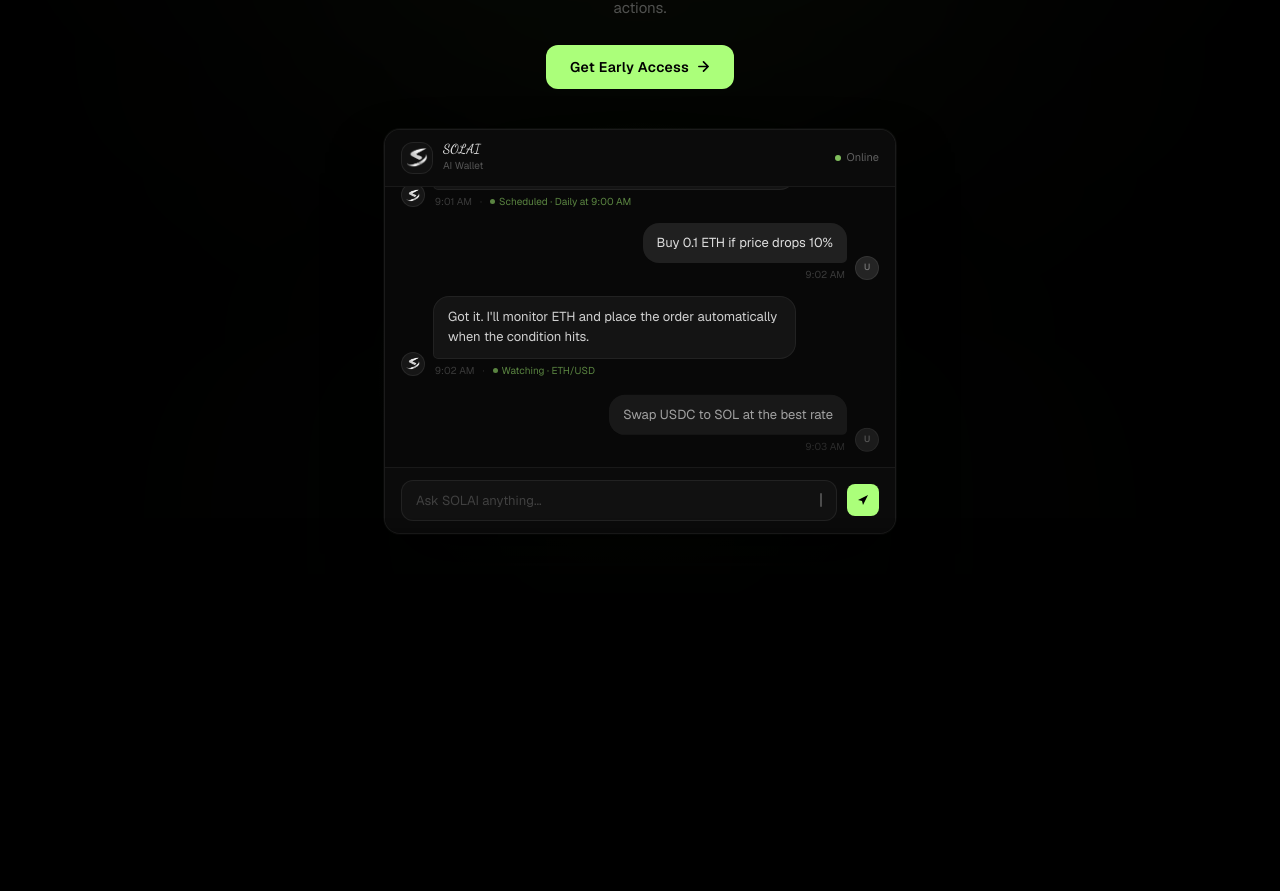
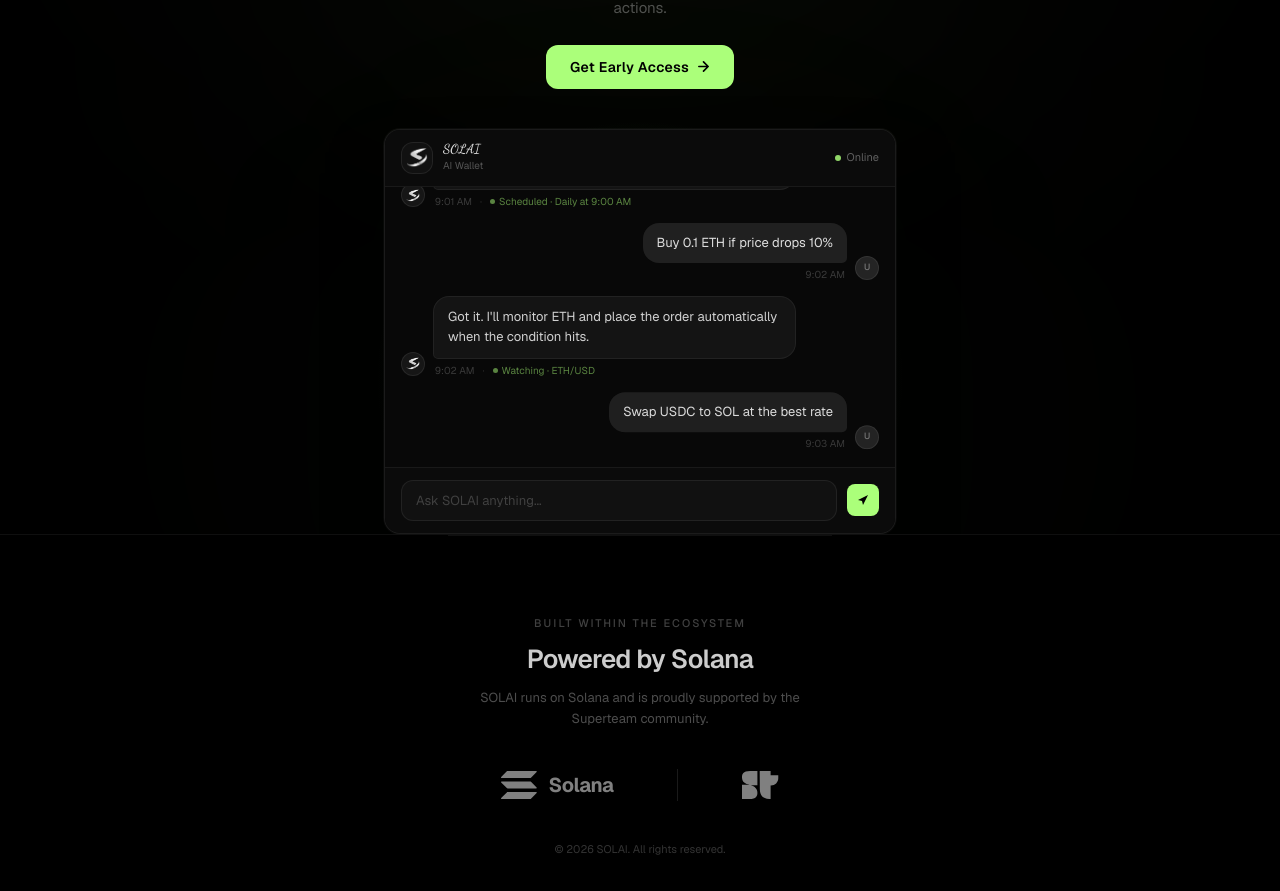
Before and after one commit to gamandeepsingh/solai-mvp, a Next.js app: page / in a window 1280 px wide. Shown: the part 315-1206 px from the top of the page. Before the commit the page ends 945 px from the top, so only its background shows below. Built offline with nearby package versions, Linux system fonts and the light colour scheme.

Commit message:
Add PartnersSection component and integrate it into the Home page

```diff
--- a/app/components/HeroSection.tsx
+++ b/app/components/HeroSection.tsx
@@ -319,12 +319,11 @@
         </div>
 
         {/* Chat */}
-        <div ref={chatRef} className="relative z-10 w-full max-w-lg mx-auto pb-24 px-0">
+        <div ref={chatRef} className="relative z-10 w-full max-w-lg mx-auto pb-0 px-0">
           <ChatDemo />
         </div>
 
-        {/* Bottom fade */}
-        <div className="absolute bottom-0 left-0 right-0 h-28 bg-linear-to-t from-black to-transparent pointer-events-none z-10" />
+
       </section>
     </>
   );
--- /dev/null
+++ b/app/components/PartnersSection.tsx
@@ -0,0 +1,108 @@
+"use client";
+
+import { motion } from "framer-motion";
+
+const fadeUp = {
+  initial: { opacity: 0, y: 16 },
+  whileInView: { opacity: 1, y: 0 },
+  viewport: { once: true, margin: "-60px" } as const,
+  transition: { duration: 0.6, ease: "easeOut" as const },
+};
+
+// ─── Solana Logo (white) ──────────────────────────────────────────────
+function SolanaLogo({ className }: { className?: string }) {
+  return (
+    <svg
+      className={className}
+      viewBox="0 0 397 311"
+      fill="none"
+      xmlns="http://www.w3.org/2000/svg"
+      aria-label="Solana"
+    >
+      <path
+        d="M64.6 237.9c2.4-2.4 5.7-3.8 9.2-3.8h317.4c5.8 0 8.7 7 4.6 11.1l-62.7 62.7c-2.4 2.4-5.7 3.8-9.2 3.8H6.5c-5.8 0-8.7-7-4.6-11.1l62.7-62.7z"
+        fill="white"
+      />
+      <path
+        d="M64.6 3.8C67.1 1.4 70.4 0 73.8 0h317.4c5.8 0 8.7 7 4.6 11.1L333.1 73.8c-2.4 2.4-5.7 3.8-9.2 3.8H6.5c-5.8 0-8.7-7-4.6-11.1L64.6 3.8z"
+        fill="white"
+      />
+      <path
+        d="M333.1 120.1c-2.4-2.4-5.7-3.8-9.2-3.8H6.5c-5.8 0-8.7 7-4.6 11.1l62.7 62.7c2.4 2.4 5.7 3.8 9.2 3.8h317.4c5.8 0 8.7-7 4.6-11.1l-62.7-62.7z"
+        fill="white"
+      />
+    </svg>
+  );
+}
+
+// ─── Superteam Logo (wordmark, white) ────────────────────────────────
+function SuperteamLogo({ className }: { className?: string }) {
+  return (
+    <svg className={className} width="42" height="32" viewBox="0 0 42 32" fill="white" xmlns="http://www.w3.org/2000/svg"><defs><clipPath id="clip0">
+              <polygon points="0 0, 20 0, 20 16, 0 16"></polygon>
+              <polygon points="0 16, 20 16, 20 32, 0 32"></polygon>
+              <polygon points="20 0, 42 0, 42 32, 20 32"></polygon>
+            </clipPath></defs><path  d="M32.6944 4.90892H41.4468V8.28973C41.4468 12.8741 37.742 16.5795 33.1571 16.5795H32.6938L32.6944 4.90892ZM20.2372 0H32.6944V31.9071H31.2127C22.1822 31.9071 20.3765 25.6088 20.3765 20.0055L20.2372 0ZM0 7.22433C0 12.9205 4.07522 15.0043 8.61369 15.6993H0V32H8.28973C16.6252 32 17.5978 28.2952 17.5978 24.7757C17.5978 20.4688 14.6338 17.459 10.0495 16.3007H17.5978V0H9.30807C0.972554 0 0 3.70477 0 7.22433Z" fill="white"></path></svg>
+  );
+}
+
+export default function PartnersSection() {
+  return (
+    <section className="relative bg-black border-t border-white/6 py-20 px-6 overflow-hidden">
+      {/* Subtle top glow */}
+      <div className="absolute top-0 left-1/2 -translate-x-1/2 w-96 h-px bg-white/6" />
+
+      <div className="max-w-2xl mx-auto flex flex-col items-center text-center gap-10">
+
+        {/* Heading */}
+        <motion.div {...fadeUp} className="flex flex-col items-center gap-2">
+          <p className="text-[11px] font-medium tracking-[0.18em] uppercase text-white/25">
+            Built within the ecosystem
+          </p>
+          <h2 className="text-[22px] sm:text-[26px] font-semibold text-white/80 tracking-tight">
+            Powered by Solana
+          </h2>
+          <p className="text-[13px] text-white/30 max-w-xs leading-relaxed">
+            SOLAI runs on Solana and is proudly supported by the Superteam community.
+          </p>
+        </motion.div>
+
+        {/* Logos */}
+        <motion.div
+          {...fadeUp}
+          transition={{ duration: 0.6, ease: "easeOut", delay: 0.1 }}
+          className="flex flex-col sm:flex-row items-center justify-center gap-10 sm:gap-16"
+        >
+          {/* Solana */}
+          <div className="flex flex-col items-center gap-3 group">
+            <div className="flex items-center gap-3 opacity-50 group-hover:opacity-80 transition-opacity duration-300">
+              <SolanaLogo className="h-7 w-auto" />
+              <span className="text-white text-xl font-bold tracking-tight">Solana</span>
+            </div>
+          </div>
+
+          {/* Divider */}
+          <div className="hidden sm:block w-px h-8 bg-white/10" />
+          <div className="sm:hidden w-8 h-px bg-white/10" />
+
+          {/* Superteam */}
+          <div className="flex flex-col items-center gap-3 group">
+            <div className="opacity-50 group-hover:opacity-80 transition-opacity duration-300">
+              <SuperteamLogo className="h-7 w-auto" />
+            </div>
+          </div>
+        </motion.div>
+
+        {/* Bottom note */}
+        <motion.p
+          {...fadeUp}
+          transition={{ duration: 0.6, ease: "easeOut", delay: 0.2 }}
+          className="text-[11px] text-white/20"
+        >
+          © {new Date().getFullYear()} SOLAI. All rights reserved.
+        </motion.p>
+
+      </div>
+    </section>
+  );
+}
--- a/app/page.tsx
+++ b/app/page.tsx
@@ -1,6 +1,7 @@
 import HeroSection from "./components/HeroSection";
 import ParticleCanvas from "./components/ParticleCanvas";
 import SmoothScrollProvider from "./components/SmoothScrollProvider";
+import PartnersSection from "./components/PartnersSection";
 
 export default function Home() {
   return (
@@ -8,6 +9,7 @@
       <main className="relative bg-black min-h-screen">
         <ParticleCanvas />
         <HeroSection />
+        <PartnersSection />
       </main>
     </SmoothScrollProvider>
   );
```
Also changed, not shown: public/solanaLogoMark.svg (added).
